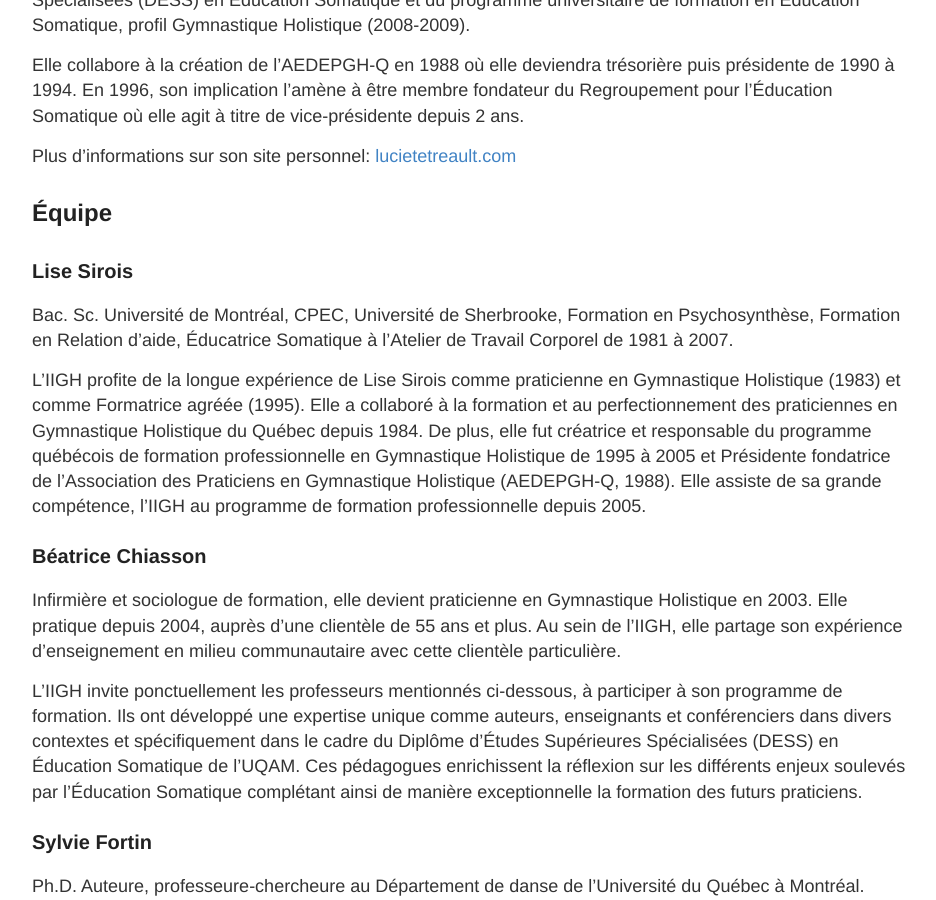
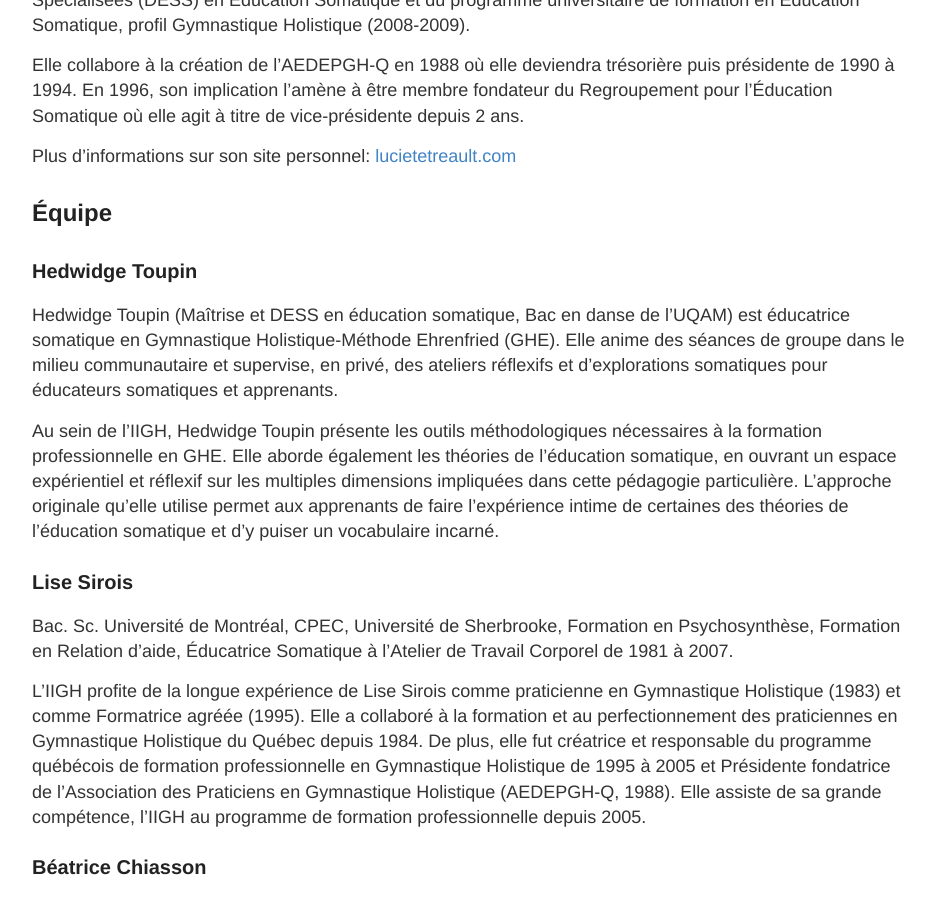
Before and after one commit to institutgymnastiqueholistique/institutgymnastiqueholistique.github.io, a Jekyll site: the page built from pages/institut.md, in a window 1280 px wide and 900 px high, scrolled down 2412 px. Shown: the whole window, without its empty margins (168-1104 px from the left). Built offline with Jekyll 4.4.1, drawn with Linux system fonts in a browser that asks for light colours.

Commit message:
:bust_in_silhouette: Hedwidge

```diff
--- a/pages/institut.md
+++ b/pages/institut.md
@@ -68,6 +68,22 @@ Plus d'informations sur son site personnel: [lucietetreault.com](http://lucietet
 
 <h2 id="equipe">Équipe</h2>
 
+<h3>Hedwidge Toupin</h3>
+
+Hedwidge Toupin (Maîtrise et DESS en éducation somatique, Bac en danse de
+l’UQAM) est éducatrice somatique en Gymnastique Holistique-Méthode Ehrenfried
+(GHE).  Elle anime des séances de groupe dans le milieu communautaire et
+supervise, en privé, des ateliers réflexifs et d’explorations somatiques pour
+éducateurs somatiques et apprenants.
+
+Au sein de l’IIGH, Hedwidge Toupin présente les outils méthodologiques
+nécessaires à la formation professionnelle en GHE. Elle aborde également les
+théories de l’éducation somatique, en ouvrant un espace expérientiel et
+réflexif sur les multiples dimensions impliquées dans cette pédagogie
+particulière.  L’approche originale qu’elle utilise permet aux apprenants de
+faire l’expérience intime de certaines des théories de l’éducation somatique et
+d’y puiser un vocabulaire incarné.
+
 <h3>Lise Sirois</h3>
 
 Bac. Sc. Université de Montréal, CPEC, Université de Sherbrooke, Formation en Psychosynthèse, Formation en Relation d’aide, Éducatrice Somatique à l’Atelier de Travail Corporel de 1981 à 2007.
```
